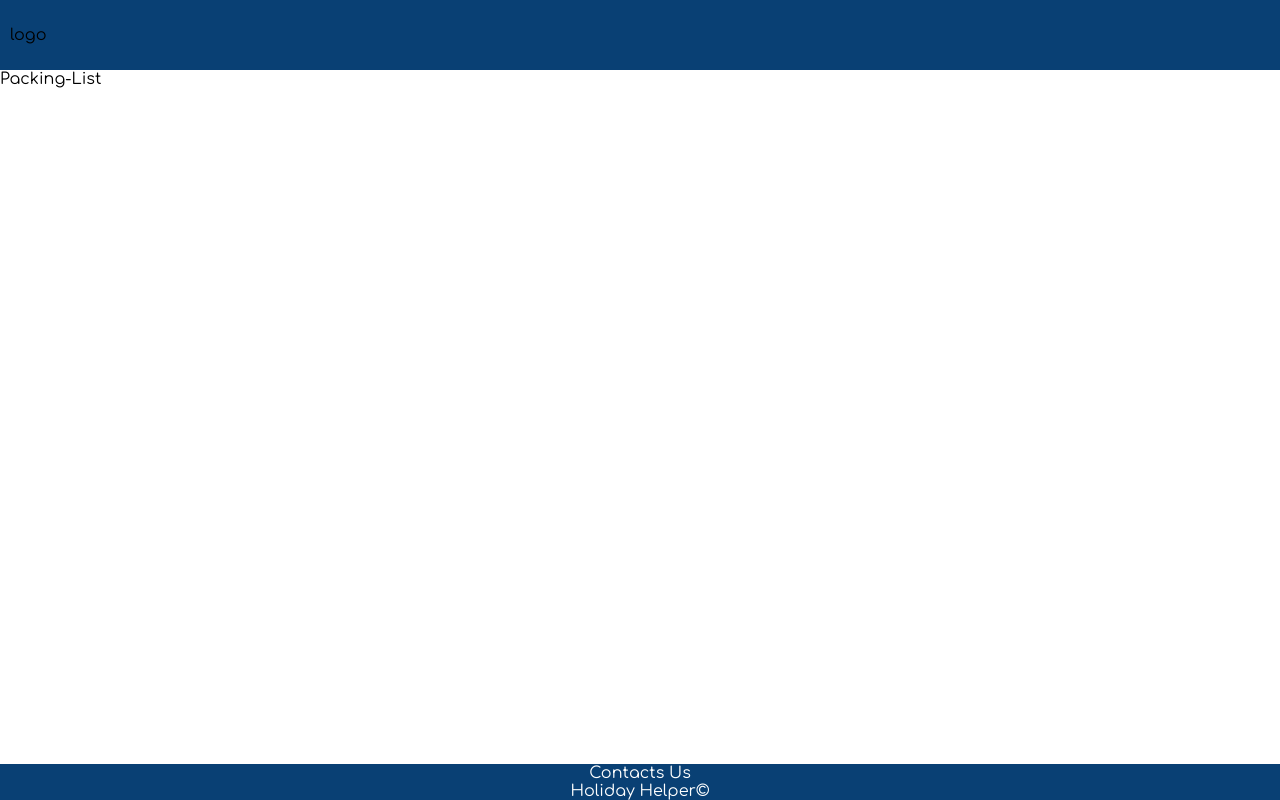
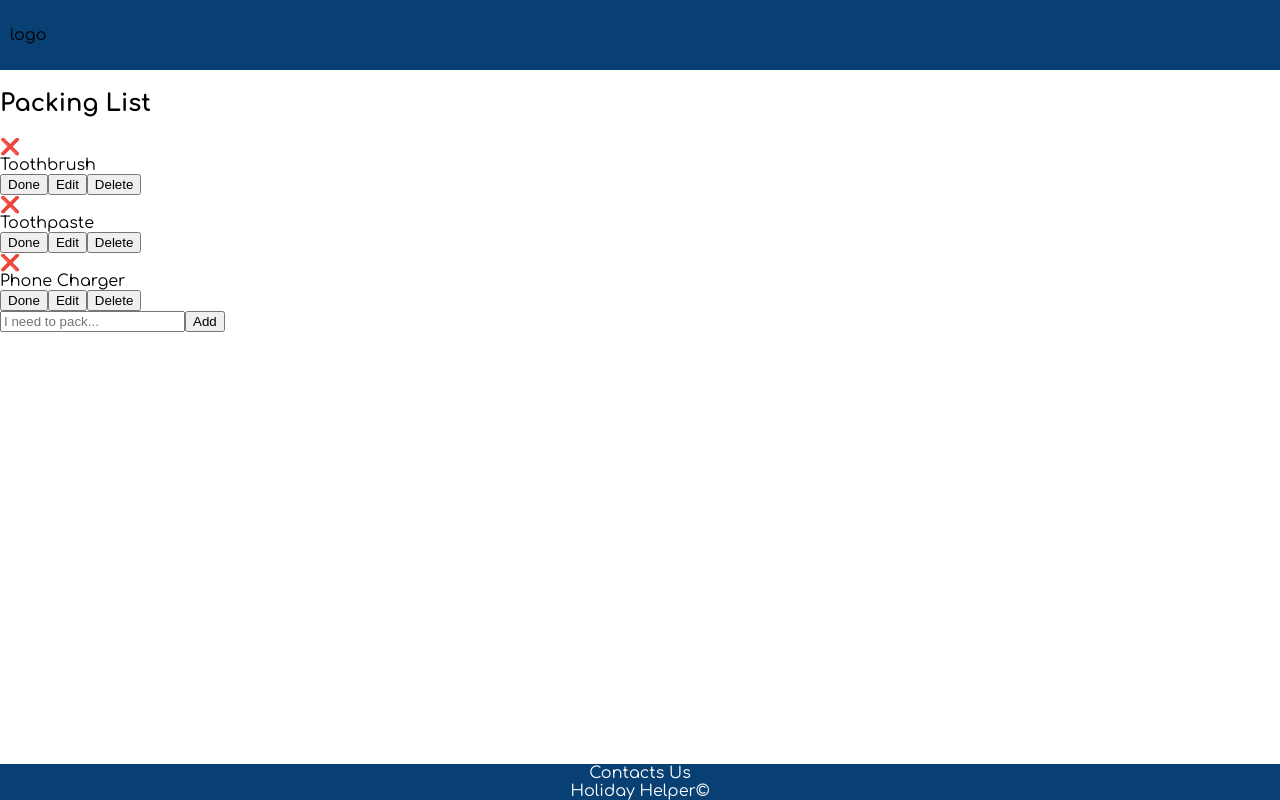
Before and after one commit to lalicia/holiday_helper_frontend, a React (Create React App) app: page /packing-list in a window 1280 px wide. Built offline with nearby package versions, Linux system fonts and the light colour scheme; some icons are missing.

Commit message:
created todolist component, has add, edit and delete functionality but still needs styling

```diff
--- a/src/App/App.js
+++ b/src/App/App.js
@@ -1,12 +1,12 @@
-import './App.css';
-import Main from '../Component/Main.js/Main';
-import Navbar from '../Component/Navbar/Navbar'
-import Packing from '../Component/Packing-List/Packing';
-import Exchange from '../Component/Exchange/Exchange';
-import Weather from '../Component/Weather/Weather';
-import Contacts from '../Component/Contacts/Contacts';
-import { BrowserRouter as Router, Routes, Route } from 'react-router-dom';
-import Footer from '../Component/Footer/Footer';
+import "./App.css";
+import Main from "../Component/Main.js/Main";
+import Navbar from "../Component/Navbar/Navbar";
+import TodoList from "../Component/TodoList/TodoList";
+import Exchange from "../Component/Exchange/Exchange";
+import Weather from "../Component/Weather/Weather";
+import Contacts from "../Component/Contacts/Contacts";
+import { BrowserRouter as Router, Routes, Route } from "react-router-dom";
+import Footer from "../Component/Footer/Footer";
 
 function App() {
   return (
@@ -14,11 +14,11 @@ function App() {
       <Router>
         <Navbar />
         <Routes>
-        <Route path= '/' element={<Main />} />
-        <Route path= '/packing-list' element={<Packing />} />
-        <Route path= '/exchange' element={<Exchange />} />
-        <Route path= '/weather' element={<Weather />} />
-        <Route path= '/contacts' element={<Contacts />} />
+          <Route path="/" element={<Main />} />
+          <Route path="/packing-list" element={<TodoList />} />
+          <Route path="/exchange" element={<Exchange />} />
+          <Route path="/weather" element={<Weather />} />
+          <Route path="/contacts" element={<Contacts />} />
         </Routes>
         <Footer />
       </Router>
--- a/src/Component/Packing-List/Packing.js
+++ /dev/null
@@ -1,9 +0,0 @@
-import React from 'react'
-
-function Packing() {
-  return (
-    <div>Packing-List</div>
-  )
-}
-
-export default Packing
--- /dev/null
+++ b/src/Component/TodoList/AddTodo.js
@@ -0,0 +1,32 @@
+import { useState } from "react";
+
+export function AddTodo({ addTodo }) {
+  const [todoTitle, setTodoTitle] = useState("");
+
+  function onChange(e) {
+    setTodoTitle(e.target.value);
+  }
+
+  function onClickAdd() {
+    // ignoring spaces between words, checks if there is an empty string in the input. If there is, it won't add to the todolist
+    if (todoTitle.replace(/^\s+|\s+$/g, "") === "") {
+      return;
+    }
+    addTodo(todoTitle);
+    setTodoTitle("");
+  }
+
+  return (
+    <div className="add-todo">
+      <input
+        type="text"
+        placeholder="I need to pack..."
+        value={todoTitle}
+        onChange={onChange}
+      />
+      <button className="add-todo-add" onClick={onClickAdd}>
+        Add
+      </button>
+    </div>
+  );
+}
--- /dev/null
+++ b/src/Component/TodoList/Todo/Todo.js
@@ -0,0 +1,49 @@
+import { useState } from "react";
+import { TodoButtons } from "./TodoButtons";
+import { TodoTitle } from "./TodoTitle";
+
+export function Todo(props) {
+  const { todo, updateTodo, deleteTodo } = props;
+  const { title, isComplete } = todo;
+
+  const [isEditing, setIsEditing] = useState(false);
+  const [editedTodoTitle, setEditedTodoTitle] = useState(title);
+
+  function onClickToggle() {
+    const updatedTodo = { ...todo, isComplete: !todo.isComplete };
+    updateTodo(todo.id, updatedTodo);
+  }
+
+  function onClickEdit() {
+    setIsEditing(!isEditing);
+  }
+
+  function onClickDelete() {
+    deleteTodo(todo.id);
+  }
+
+  function onClickDone() {
+    const updatedTodo = { ...todo, title: editedTodoTitle };
+    updateTodo(todo.id, updatedTodo);
+    setIsEditing(false);
+  }
+
+  return (
+    <div className="todo">
+      <TodoTitle
+        title={title}
+        isComplete={isComplete}
+        isEditing={isEditing}
+        editedTodoTitle={editedTodoTitle}
+        setEditedTodoTitle={setEditedTodoTitle}
+      />
+      <TodoButtons
+        isComplete={isComplete}
+        isEditing={isEditing}
+        onClickToggle={onClickToggle}
+        onClickEditOrDone={isEditing ? onClickDone : onClickEdit}
+        onClickDelete={onClickDelete}
+      />
+    </div>
+  );
+}
--- /dev/null
+++ b/src/Component/TodoList/Todo/TodoButtons.js
@@ -0,0 +1,29 @@
+export function TodoButtons(props) {
+  const {
+    isEditing,
+    isComplete,
+    onClickToggle,
+    onClickDelete,
+    onClickEditOrDone,
+  } = props;
+
+  return (
+    <div className="todo-buttons-div">
+      {!isEditing && (
+        <button className="toggle-button" onClick={onClickToggle}>
+          {isComplete ? "Not Done" : "Done"}
+        </button>
+      )}
+      {!isComplete && (
+        <button className="edit-button" onClick={onClickEditOrDone}>
+          {isEditing ? "Save Changes" : "Edit"}
+        </button>
+      )}
+      {!isEditing && (
+        <button className="delete-button" onClick={onClickDelete}>
+          Delete
+        </button>
+      )}
+    </div>
+  );
+}
--- /dev/null
+++ b/src/Component/TodoList/Todo/TodoTitle.js
@@ -0,0 +1,25 @@
+export function TodoTitle(props) {
+  const { isEditing, isComplete, title, editedTodoTitle, setEditedTodoTitle } =
+    props;
+
+  function onTodoTitleChange(e) {
+    const newTodoTitle = e.target.value;
+    setEditedTodoTitle(newTodoTitle);
+  }
+
+  return (
+    <div className="todo-title">
+      <span>{isComplete ? `✔️` : `❌`}</span>
+      {isEditing ? (
+        <input
+          className="edit-todo-input"
+          type="text"
+          value={editedTodoTitle}
+          onChange={onTodoTitleChange}
+        />
+      ) : (
+        <div className={`${isComplete && "todo-done"}`}>{title}</div>
+      )}
+    </div>
+  );
+}
--- /dev/null
+++ b/src/Component/TodoList/TodoList.js
@@ -0,0 +1,58 @@
+import { useState } from "react";
+import { nanoid } from "nanoid";
+import { Todo } from "./Todo/Todo";
+import { AddTodo } from "./AddTodo";
+
+const initialTodos = [
+  { id: nanoid(), title: "Toothbrush", done: false },
+  { id: nanoid(), title: "Toothpaste", done: false },
+  { id: nanoid(), title: "Phone Charger", done: false },
+];
+
+function TodoList() {
+  const [todos, setTodos] = useState(initialTodos);
+
+  function addTodo(newTodoTitle) {
+    const newTodo = {
+      id: nanoid(),
+      title: newTodoTitle,
+      done: false,
+    };
+    setTodos([...todos, newTodo]);
+  }
+
+  function updateTodo(id, updatedTodo) {
+    const newTodos = todos.map((todo) => {
+      if (todo.id === id) {
+        return {
+          ...todo,
+          ...updatedTodo,
+        };
+      }
+      return todo;
+    });
+    setTodos(newTodos);
+  }
+
+  function deleteTodo(id) {
+    const newTodos = todos.filter((todo) => todo.id !== id);
+    setTodos(newTodos);
+  }
+
+  return (
+    <div className="todo-list">
+      <h2>Packing List</h2>
+      {todos.map((todo) => (
+        <Todo
+          key={todo.id}
+          todo={todo}
+          updateTodo={updateTodo}
+          deleteTodo={deleteTodo}
+        />
+      ))}
+      <AddTodo addTodo={addTodo} />
+    </div>
+  );
+}
+
+export default TodoList;
```
Also changed, not shown: src/Component/Packing-List/Packing.css (deleted). Lines whose indentation alone changed are shown as unchanged.
